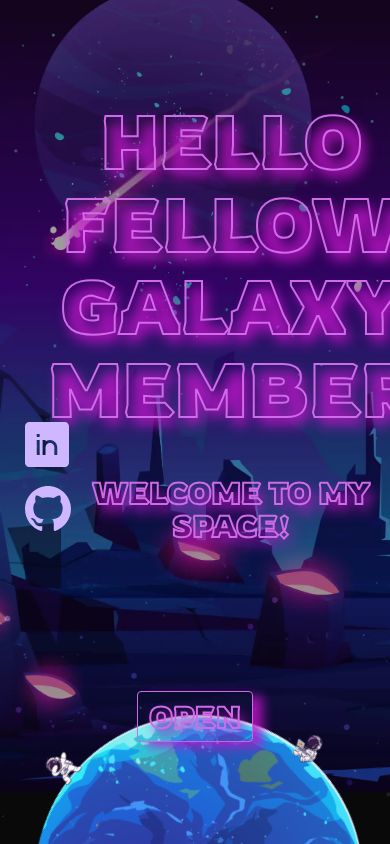
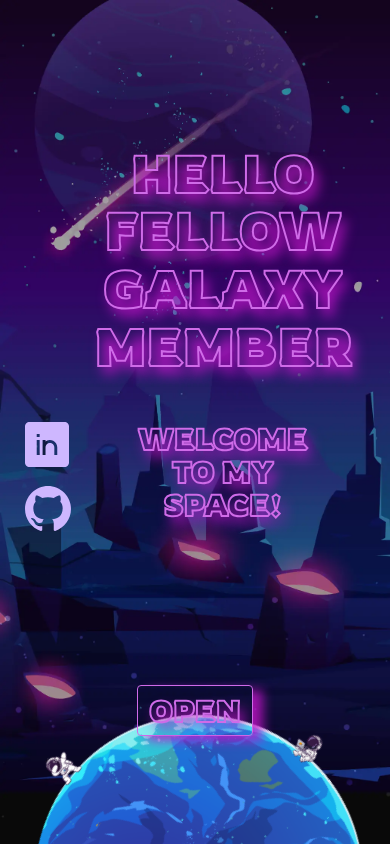
Before and after one commit to WolfFoxColony/ilum, a React (Vite) app: page / in a window 390 px wide. Built offline with nearby package versions, Linux system fonts and the light colour scheme.

Commit message:
add responsive

```diff
--- a/src/App.tsx
+++ b/src/App.tsx
@@ -15,7 +15,7 @@ function App() {
             <Box sx={{maxHeight: "100%", height: "100%", position: 'relative', display:'grid'}}>
                 <Contact/>
 
-                <Grid size={{xl: 12}} sx={{height: '100%'}}>
+                <Grid size={{xl: 11}} sx={{height: '100%'}}>
                     <Routes>
                         <Route path="/" element={<HomePage/>}/>
                         <Route path="/projects" element={<ProjectsPage/>}/>
--- a/src/Pages/HomePage/HomePage.tsx
+++ b/src/Pages/HomePage/HomePage.tsx
@@ -12,19 +12,17 @@ function HomePage() {
 
     return (
         <Box sx={{background: bgLoaded ? `url(${bg})` : '#02022b', backgroundRepeat: "repeat", backgroundSize: "cover", overflow:'hidden', height: "100%"}}>
-            <Container sx={{height: "100%", zIndex: '99', position: "relative", pt: '100px', pb: '50px'}}>
+            <Container sx={{height: "100%", zIndex: '99', position: "relative", pt: '50px', pb: '50px'}}>
 
-                <Grid size={{xl: 0, sm: 2, xs: 2}}></Grid>
-
-                <Grid container={true} spacing={2} sx={{flexDirection: "center", mb: '40px', justifyContent: 'center'}}>
-                    <Grid size={{xl: 11, xs: 10}} justifyContent="center" direction="column" container alignItems="center" sx={{height: '70%'}}>
-                        <Headline fontSize={"5rem"}>Hello fellow galaxy member</Headline>
+                <Grid container={true} spacing={2} justifyContent="center" sx={{mb: '40px', height: '80%'}}>
+                    <Grid size={{xl: 11, xs: 7}}  justifyContent="center" direction="column" container alignItems="center">
+                        <Headline fontSize={"3.5rem"}>Hello fellow galaxy member</Headline>
 
                         <Headline fontSize={"2rem"}>Welcome to my space!</Headline>
                     </Grid>
                 </Grid>
 
-                <Grid justifyContent="center" direction="row" container alignItems="center" sx={{height: '30%'}}>
+                <Grid justifyContent="center" direction="row" container alignItems="center">
                     <ButtonOpen path={"/skills"} variant={"h4"}>OPEN</ButtonOpen>
                 </Grid>
 
--- a/src/Pages/ProjectsPage/ProjectsPage.tsx
+++ b/src/Pages/ProjectsPage/ProjectsPage.tsx
@@ -15,21 +15,22 @@ function ProjectsPage() {
         <Box sx={{background: bgLoaded ? `url(${bg})` : '#02022b', backgroundSize: "cover", height: "100%"}}>
             <Container maxWidth={false} sx={{height: "100%", zIndex: '99', position: "relative", padding:'50px 0'}}>
 
-                <Grid container={true} spacing={2} sx={{flexDirection: "center", mb: '40px', justifyContent: 'center'}}>
+                <Grid container={true} spacing={2} justifyContent="center" sx={{ mb: '40px', mr:' 20px', ml:' 20px'}}>
                     <Grid size={{xl: 12, xs: 12}}>
                         <Headline>My projects</Headline>
                     </Grid>
 
                     <Grid size={{xl: 0, sm: 1, xs: 2}}></Grid>
 
-                    <Grid size={{xl: 2, sm: 5, xs: 10}}>
+                    <Grid size={{xl: 2, sm: 5, xs: 10}} sx={{maxWidth: '400px'}}>
                         <Tile href={'https://pitchbook.com/'}>PitchBook</Tile>
                         <Tile href={'https://pitchbook.com/profiles/company/10472-86'}>McDonald's Profile</Tile>
                         <Tile href={'https://pitchbook.com/profiles/company/41082-40'}>Apple Profile</Tile>
-
                     </Grid>
 
-                    <Grid size={{xl: 2, sm: 5, xs: 10}}>
+                    <Grid size={{xl: 0, sm: 1, xs: 2}}></Grid>
+
+                    <Grid size={{xl: 2, sm: 5, xs: 10}} sx={{maxWidth: '400px'}}>
                         <Tile href={'https://pitchbook.com/products'}>Products</Tile>
                         <Tile href={'https://pitchbook.com/solutions'}>Solutions</Tile>
                         <Tile href={'https://pitchbook.com/blog'}>Blog</Tile>
@@ -37,13 +38,15 @@ function ProjectsPage() {
 
                     <Grid size={{xl: 0, sm: 1, xs: 2}}></Grid>
 
-                    <Grid size={{xl: 2, sm: 5, xs: 10}}>
+                    <Grid size={{xl: 2, sm: 5, xs: 10}} sx={{maxWidth: '400px'}}>
                         <Tile href={'https://habit-tracker-react-ts.netlify.app/'}>Habit Tracker</Tile>
                         <Tile href={'https://terraoutdoor.com/pages/shop-by-material'}>Material Integrity</Tile>
                         <Tile href={'https://terraoutdoor.com/pages/showrooms'}>Showrooms</Tile>
                     </Grid>
 
-                    <Grid size={{xl: 2, sm: 5, xs: 10}}>
+                    <Grid size={{xl: 0, sm: 1, xs: 2}}></Grid>
+
+                    <Grid size={{xl: 2, sm: 5, xs: 10}} sx={{maxWidth: '400px'}}>
                         <Tile href={'https://tender-almeida-915c4d.netlify.app/'}>Todo List</Tile>
                         <Tile href={'https://gifted-shockley-841923.netlify.app/index.html'}>Choco Rocco Shop</Tile>
                     </Grid>
--- a/src/Pages/SkillsPage/SkillsPage.tsx
+++ b/src/Pages/SkillsPage/SkillsPage.tsx
@@ -15,7 +15,7 @@ function SkillsPage() {
         <Box sx={{background: bgLoaded ? `url(${bg})` : '#02022b', backgroundSize: "cover", height: "100%"}}>
             <Container maxWidth={false} sx={{height: "100%", zIndex: '99', position: "relative", padding:'50px 0'}}>
 
-                <Grid container={true} spacing={2} sx={{flexDirection: "center", mb: '40px', justifyContent: 'center'}}>
+                <Grid container={true} spacing={2} justifyContent="center" sx={{mb: '40px', mr:' 20px', ml:' 20px'}}>
                     <Grid size={{xl: 12, xs: 12}}>
                         <Headline>My Skills</Headline>
                     </Grid>
@@ -28,6 +28,8 @@ function SkillsPage() {
                         <Tile>React</Tile>
                         <Tile>Redux(RTK)</Tile>
                     </Grid>
+
+                    <Grid size={{xl: 0, sm: 0, xs: 2}}></Grid>
 
                     <Grid size={{xl: 2, sm: 5, xs: 10}}>
                         <Tile>Material UI</Tile>
@@ -44,6 +46,8 @@ function SkillsPage() {
                         <Tile>JIRA, Asana</Tile>
                         <Tile>Scrum</Tile>
                     </Grid>
+
+                    <Grid size={{xl: 0, sm: 0, xs: 2}}></Grid>
 
                     <Grid size={{xl: 2, sm: 5, xs: 10}}>
                         <Tile>Shopify, Liquid</Tile>
--- a/src/components/Headline/Headline.tsx
+++ b/src/components/Headline/Headline.tsx
@@ -2,7 +2,7 @@ import React from 'react';
 import Typography from "@mui/material/Typography";
 
 function Headline(props: any) {
-    const {children, fontSize, variant='h2', mb='30px'} = props;
+    const {children, fontSize='3.5rem', variant='h2', mb='30px'} = props;
     const customFont = "'Rowdies', sans-serif";  // sans-serif - fallback(alternative font)
 
     return (
```
